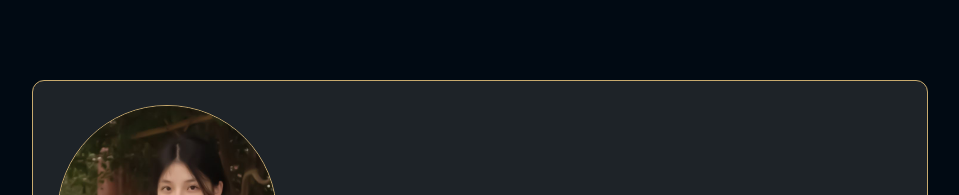
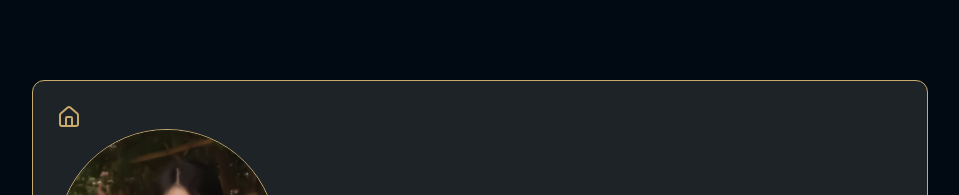
Before and after one commit to SteGG200/SteGG200.github.io, a SvelteKit app: page /more/love/bach_nguyet_quang in a window 1280 px wide. Shown: the top 195 px of the page, without its empty margins (160-1119 px from the left). Built offline with nearby package versions, Linux system fonts and the light colour scheme.

Commit message:
Add more navigation link

```diff
--- a/src/routes/more/+page.svelte
+++ b/src/routes/more/+page.svelte
@@ -11,6 +11,9 @@ import Header from "$components/header/Header.svelte";
 		<p class="text-3xl text-center pt-6">
 			Sorry! I have not done this page yet.
 		</p>
+		<a class="text-dark-sm" href="/more/love">
+			love
+		</a>
 	</main>
 	<Footer/>
 </div>
--- a/src/routes/more/love/+page.svelte
+++ b/src/routes/more/love/+page.svelte
@@ -1,9 +1,14 @@
 <script lang="ts">
+	import { Home } from "lucide-svelte";
+
 
 </script>
 
 <main class="w-full min-h-dvh flex p-16 text-yellow text-xl">
 	<div class="flex-1 bg-dark-sm rounded-xl p-8">
+		<a href="/">
+			<Home/>
+		</a>
 		<ul>
 			<li>
 				<a class="underline-decoration" href="/more/love/bach_nguyet_quang">01</a>
--- a/src/routes/more/love/bach_nguyet_quang/+page.svelte
+++ b/src/routes/more/love/bach_nguyet_quang/+page.svelte
@@ -6,6 +6,7 @@
 	import _06 from '$lib/assets/more/01/06.mp4'
 	import _07 from '$lib/assets/more/01/07.jpg'
 	import _08 from '$lib/assets/more/01/08.jpg'
+	import { Home } from 'lucide-svelte';
 
 	const info = [
 		{label: 'Ngày sinh', value: '07/04/2006'},
@@ -18,6 +19,9 @@
 
 <main class="w-4xl mx-auto py-20 text-yellow">
 	<div class="bg-dark-sm border-1 border-yellow rounded-xl p-6 space-y-4">
+		<a href="/more/love">
+			<Home/>
+		</a>
 		<img class="w-[220px] aspect-square border-1 border-yellow rounded-full" src={avatar} alt="Li Min Xuan">
 		<h2 class="text-2xl font-semibold">Lý Mẫn Hiên <span class="font-medium">(李闽轩)</span></h2>
 		<table>
--- a/src/routes/more/love/crush/+page.svelte
+++ b/src/routes/more/love/crush/+page.svelte
@@ -1,5 +1,6 @@
 <script lang="ts">
 	import avatar from '$lib/assets/more/02/01.jpg'
+	import { Home } from 'lucide-svelte';
 
 	const info = [
 		{label: 'Ngày sinh', value: '01/02/2007'},
@@ -11,6 +12,9 @@
 
 <main class="w-4xl mx-auto py-20 text-yellow">
 	<div class="bg-dark-sm border-1 border-yellow rounded-xl p-6 space-y-4">
+		<a href="/more/love">
+			<Home/>
+		</a>
 		<img class="w-[220px] aspect-square border-1 border-yellow rounded-full" src={avatar} alt="PMH">
 		<h2 class="text-2xl font-semibold">Phạm Mai Hương</h2>
 		<table>
```
